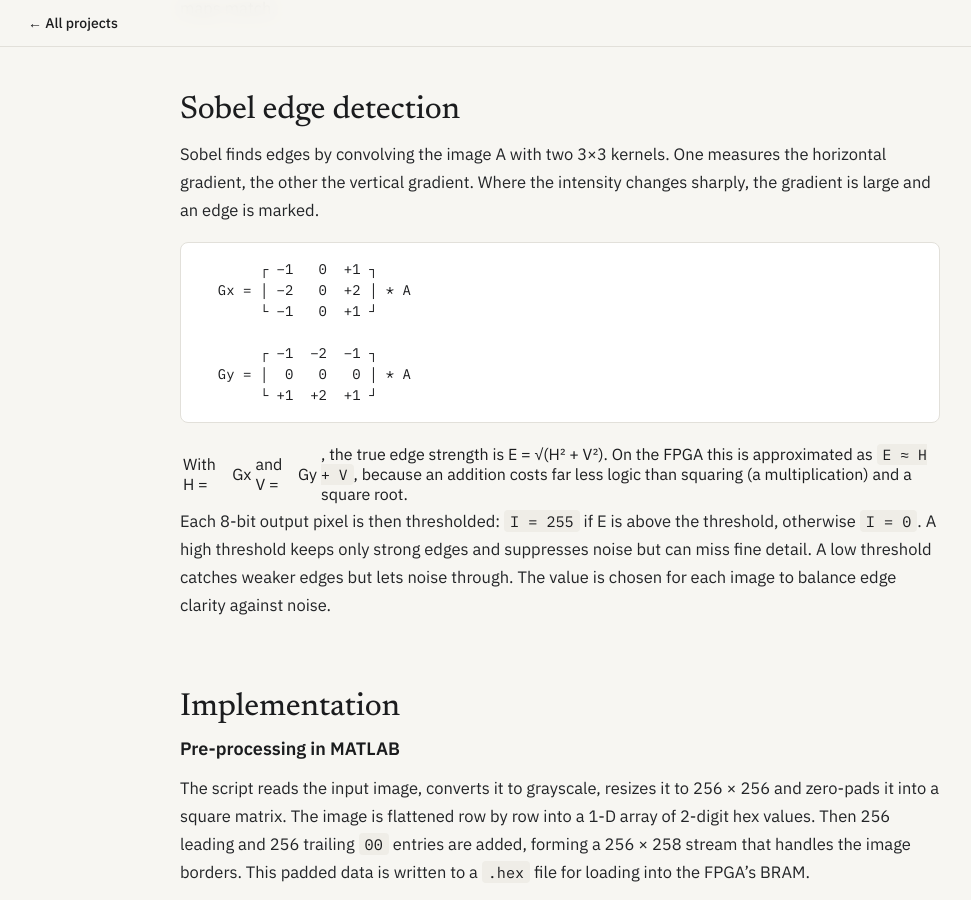
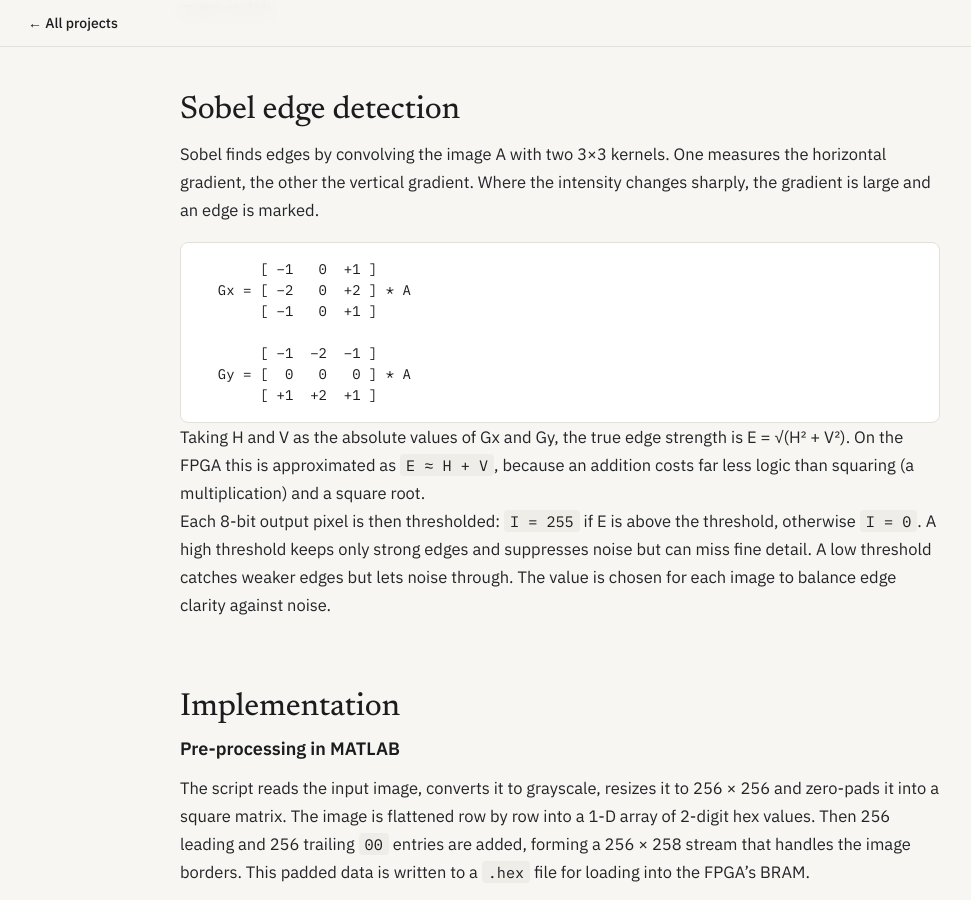
Before and after one commit to karthikm-22/karthikm-22.github.io, a Jekyll site: the page built from _projects/02-sobel-fpga.md, in a window 1280 px wide and 900 px high, scrolled down 1401 px. Shown: the whole window, without its empty margins (80-1051 px from the left). Built offline with Jekyll 4.4.1, drawn with Linux system fonts in a browser that asks for light colours.

Commit message:
Sobel page: fix sentence swallowed as a table; plain matrix brackets
Co-Authored-By: Claude Opus 5.5 <noreply@anthropic.com>
Claude-Session: https://claude.ai/code/session_01AKG1NoTwCQwdDbFKPKq22J

````diff
--- a/_projects/02-sobel-fpga.md
+++ b/_projects/02-sobel-fpga.md
@@ -29,16 +29,16 @@ The hardware output was checked against a golden MATLAB reference model, and the
 Sobel finds edges by convolving the image A with two 3×3 kernels. One measures the horizontal gradient, the other the vertical gradient. Where the intensity changes sharply, the gradient is large and an edge is marked.
 
 ```
-       ┌ −1   0  +1 ┐
-  Gx = │ −2   0  +2 │ * A
-       └ −1   0  +1 ┘
+       [ −1   0  +1 ]
+  Gx = [ −2   0  +2 ] * A
+       [ −1   0  +1 ]
 
-       ┌ −1  −2  −1 ┐
-  Gy = │  0   0   0 │ * A
-       └ +1  +2  +1 ┘
+       [ −1  −2  −1 ]
+  Gy = [  0   0   0 ] * A
+       [ +1  +2  +1 ]
 ```
 
-With H = |Gx| and V = |Gy|, the true edge strength is E = √(H² + V²). On the FPGA this is approximated as `E ≈ H + V`, because an addition costs far less logic than squaring (a multiplication) and a square root.
+Taking H and V as the absolute values of Gx and Gy, the true edge strength is E = √(H² + V²). On the FPGA this is approximated as `E ≈ H + V`, because an addition costs far less logic than squaring (a multiplication) and a square root.
 
 Each 8-bit output pixel is then thresholded: `I = 255` if E is above the threshold, otherwise `I = 0`. A high threshold keeps only strong edges and suppresses noise but can miss fine detail. A low threshold catches weaker edges but lets noise through. The value is chosen for each image to balance edge clarity against noise.
 
````
